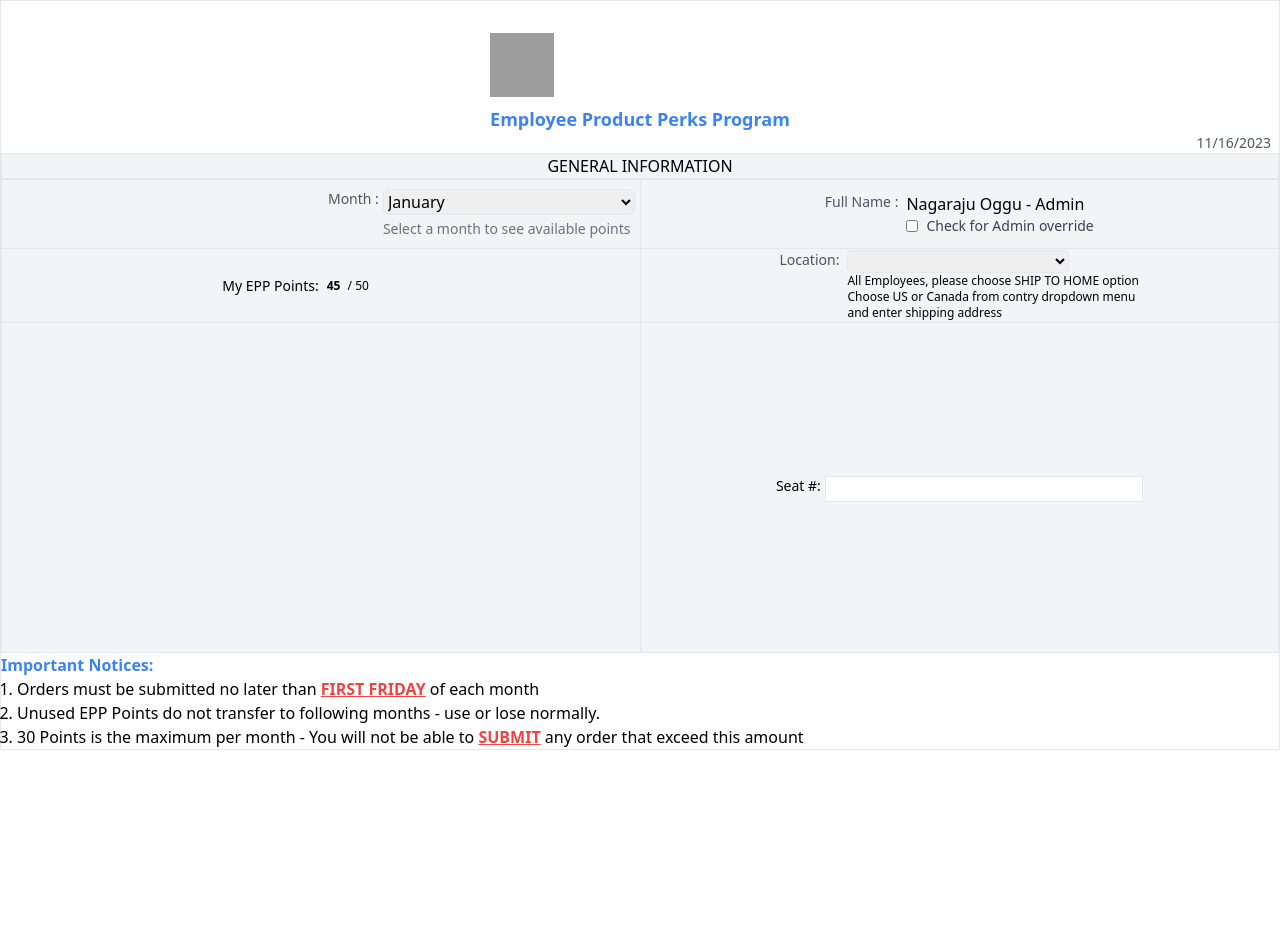
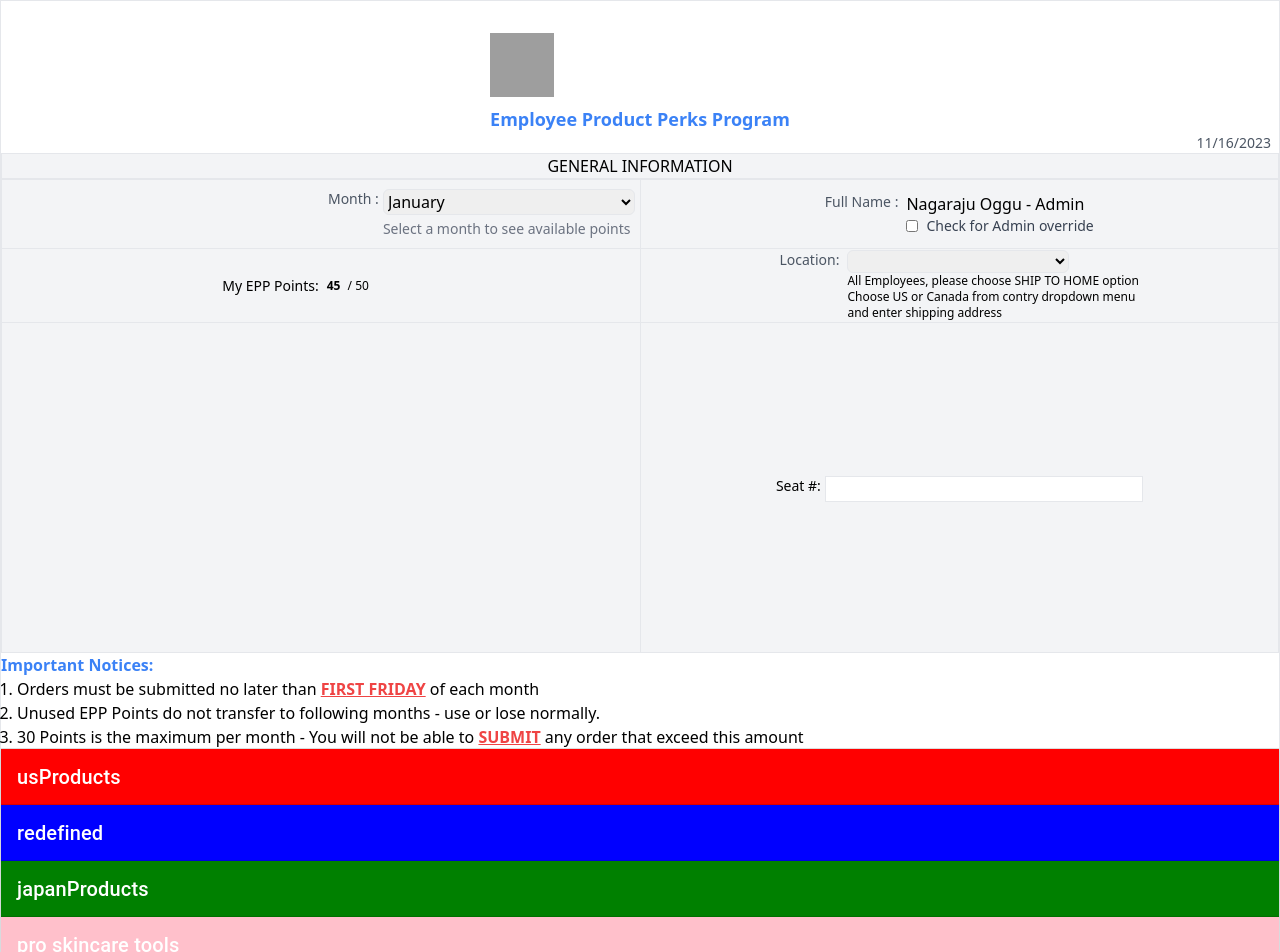
Before and after one commit to NagarajuOggu/employee-perks-app, a React (Create React App) app in the folder client/: page / in a window 1280 px wide. Shown: the top 952 px of the page. Before the commit the page ends 800 px from the top, so only its background shows below. Built offline with nearby package versions, Linux system fonts and the light colour scheme; grey boxes are pictures that could not be loaded.

Commit message:
products and product details pages

```diff
--- a/client/package.json
+++ b/client/package.json
@@ -3,6 +3,9 @@
   "version": "0.1.0",
   "private": true,
   "dependencies": {
+    "@emotion/react": "^11.11.1",
+    "@emotion/styled": "^11.11.0",
+    "@mui/material": "^5.14.18",
     "@testing-library/jest-dom": "^5.17.0",
     "@testing-library/react": "^13.4.0",
     "@testing-library/user-event": "^13.5.0",
@@ -41,6 +44,7 @@
     ]
   },
   "devDependencies": {
+    "sass": "^1.69.5",
     "tailwindcss": "^3.3.5"
   }
 }
--- a/client/src/components/Container.tsx
+++ b/client/src/components/Container.tsx
@@ -1,5 +1,5 @@
-import React from 'react';
-import Instructions from './Instructions';
+import Instructions from "./Instructions";
+import Products from "./products";
 
 function Container() {
   const currentDate = new Date().toLocaleDateString();
@@ -7,16 +7,19 @@ function Container() {
   return (
     <div className="container mx-auto  border">
       <div className="flex flex-col items-center mt-8">
-        <div className="text-center" >
+        <div className="text-center">
           <img src="logo.png" alt="Logo" className="w-16 h-16 mb-2" />
-          <p className="text-lg font-bold text-blue-500">Employee Product Perks Program</p>
+          <p className="text-lg font-bold text-blue-500">
+            Employee Product Perks Program
+          </p>
         </div>
 
-        <div className="mr-2 text-sm text-gray-600 self-end">
-          {currentDate}
-        </div>
+        <div className="mr-2 text-sm text-gray-600 self-end">{currentDate}</div>
       </div>
-      <div className="general-info text-center border bg-gray-100"> GENERAL INFORMATION</div>
+      <div className="general-info text-center border bg-gray-100">
+        {" "}
+        GENERAL INFORMATION
+      </div>
 
       <div className="perks-container mx-auto">
         <table className="w-full border bg-gray-100">
@@ -24,10 +27,13 @@ function Container() {
             <tr>
               <td className="border w-1/2 box-border">
                 <div className="flex flex-row justify-end m-2 ">
-                  <label htmlFor="month" className="text-sm font-medium text-gray-600">
+                  <label
+                    htmlFor="month"
+                    className="text-sm font-medium text-gray-600"
+                  >
                     Month :
                   </label>
-                  <div className='flex flex-col'>
+                  <div className="flex flex-col">
                     <select
                       id="month"
                       name="month"
@@ -44,17 +50,19 @@ function Container() {
                       <option value="January">January</option>
                       <option value="January">January</option>
                     </select>
-                    <p className="text-sm text-gray-500 mt-1 text-right mr-auto ml-1">Select a month to see available points</p>
+                    <p className="text-sm text-gray-500 mt-1 text-right mr-auto ml-1">
+                      Select a month to see available points
+                    </p>
                   </div>
                 </div>
-
               </td>
 
-
               <td className="border w-1/2">
-
                 <div className="flex flex-row justify-center">
-                  <label htmlFor="fullName" className="text-sm font-medium text-gray-600">
+                  <label
+                    htmlFor="fullName"
+                    className="text-sm font-medium text-gray-600"
+                  >
                     Full Name :
                   </label>
                   <div className="flex flex-col ml-2">
@@ -66,7 +74,10 @@ function Container() {
                         name="checkbox"
                         className="form-checkbox h-3 w-3 text-indigo-600"
                       />
-                      <label htmlFor="checkbox" className="ml-2 text-sm text-gray-700">
+                      <label
+                        htmlFor="checkbox"
+                        className="ml-2 text-sm text-gray-700"
+                      >
                         Check for Admin override
                       </label>
                     </div>
@@ -75,26 +86,37 @@ function Container() {
               </td>
             </tr>
             <tr>
-              <td className='border w-1/2'>
-                <div className='flex flex-row justify-center items-center'>
-                  <p className="text-sm font-medium text-right w-1/2">My EPP Points:</p>
+              <td className="border w-1/2">
+                <div className="flex flex-row justify-center items-center">
+                  <p className="text-sm font-medium text-right w-1/2">
+                    My EPP Points:
+                  </p>
                   <p className="text-xs w-1/2 ml-1">
-                    <span className='font-bold px-1'>45</span> / <span>50</span>
+                    <span className="font-bold px-1">45</span> / <span>50</span>
                   </p>
                 </div>
               </td>
-              <td className='border w-1/2 box-border'>
+              <td className="border w-1/2 box-border">
                 <div className="flex flex-row w-full justify-center">
-                  <label htmlFor="location" className="text-sm font-medium text-gray-600 mb-1">
+                  <label
+                    htmlFor="location"
+                    className="text-sm font-medium text-gray-600 mb-1"
+                  >
                     Location:
                   </label>
                   <div className="flex flex-col ml-1">
-                    <select className="border rounded-md w-3/4 text-sm ml-1" id="location">
+                    <select
+                      className="border rounded-md w-3/4 text-sm ml-1"
+                      id="location"
+                    >
                       <option value="none"> </option>
                       <option value="ship-to-home"> SHIP TO HOME</option>
                     </select>
-                    <p className="text-xs ml-1 max-w-xs grow">All Employees, please choose SHIP TO HOME option<br />
-                      Choose US or Canada from contry dropdown menu<br /> and enter shipping address
+                    <p className="text-xs ml-1 max-w-xs grow">
+                      All Employees, please choose SHIP TO HOME option
+                      <br />
+                      Choose US or Canada from contry dropdown menu
+                      <br /> and enter shipping address
                     </p>
                   </div>
                 </div>
@@ -102,21 +124,31 @@ function Container() {
             </tr>
 
             <tr>
-              <td className="pt-2 border min-h-fit w-1/2"> {/* address form component */}
+              <td className="pt-2 border min-h-fit w-1/2">
+                {" "}
+                {/* address form component */}
                 <div className="h-80"></div>
               </td>
               <td className="pt-2 border w-1/2">
                 <div className="flex flex-row justify-center mb-1">
-                  <label htmlFor="seat#" className="text-sm  mb-1"> Seat #:</label>
-                  <input type="text" name="seat" id="seat#" className='border bg-white ml-1 w-1/2' />
+                  <label htmlFor="seat#" className="text-sm  mb-1">
+                    {" "}
+                    Seat #:
+                  </label>
+                  <input
+                    type="text"
+                    name="seat"
+                    id="seat#"
+                    className="border bg-white ml-1 w-1/2"
+                  />
                 </div>
               </td>
-
             </tr>
           </tbody>
         </table>
       </div>
       <Instructions />
+      <Products />
     </div>
   );
 }
--- /dev/null
+++ b/client/src/components/ProductDetail.tsx
@@ -0,0 +1,33 @@
+import React from 'react';
+import Accordion from '@mui/material/Accordion';
+import AccordionSummary from '@mui/material/AccordionSummary';
+import AccordionDetails from '@mui/material/AccordionDetails';
+import Typography from '@mui/material/Typography';
+
+const ProductDetails = ({item}:any) => {
+   console.log(item)
+  return (
+    <Accordion >
+          <AccordionSummary
+            style={{ backgroundColor: item?.color }}
+            className='flex justify-center'
+          >
+            <Typography variant="h6" className='text-white '>
+              {item?.category}
+            </Typography>
+          </AccordionSummary>
+          <AccordionDetails className="flex flex-col gap-4 p-0">
+            {item?.products.map((product:any, productIndex:any) => (
+              <div key={productIndex} className="grid grid-cols-2 gap-4 border-b-2 pt-3 pb-3">
+              <Typography className='bg-white flex align-middle'>({product.points} PTS){product.productName}</Typography>
+              <div className='flex items-end'>
+              <input type="text" name="seat" id="seat#" className='border bg-white ml-1 w-1/2' value={product.qty} />
+                   <span className='pl-1'>item(s)</span></div>
+            </div>
+            ))}
+          </AccordionDetails>
+        </Accordion>
+  );
+};
+
+export default ProductDetails;
--- /dev/null
+++ b/client/src/components/products.tsx
@@ -0,0 +1,86 @@
+import { useState } from "react";
+
+import ProductDetails from "./ProductDetail";
+
+const mockData = {
+  productsList: [
+    {
+      category: "usProducts",
+      color: "red",
+      products: [
+        {
+          productName: "productName",
+          points: "2points",
+          qty: 5,
+        },
+        {
+          productName: "productName",
+          points: "2points",
+          qty: 5,
+        },
+      ],
+    },
+    {
+      category: "redefined",
+      color: "blue",
+      products: [
+        {
+          productName: "productName",
+          points: "2points",
+          qty: 5,
+        },
+        {
+          productName: "productName",
+          points: "2points",
+          qty: 5,
+        },
+      ],
+    },
+    {
+      category: "japanProducts",
+      color: "green",
+      products: [
+        {
+          productName: "productName",
+          points: "2points",
+          qty: 5,
+        },
+        {
+          productName: "productName",
+          points: "2points",
+          qty: 5,
+        },
+      ],
+    },
+    {
+      category: "pro skincare tools",
+      color: "pink",
+      products: [
+        {
+          productName: "productName",
+          points: "2points",
+          qty: 5,
+        },
+        {
+          productName: "productName",
+          points: "2points",
+          qty: 5,
+        },
+      ],
+    },
+  ],
+};
+
+const Products = () => {
+  const [products,setProducts]=useState(mockData.productsList)
+  return (
+  <>
+      {products?.map((product: any, i: number) => {
+        return <ProductDetails item={product} key={i} />
+      })
+    }
+  </>
+  );
+};
+
+export default Products;
--- a/client/src/index.css
+++ b/client/src/index.css
@@ -1,3 +1,12 @@
 @tailwind base;
 @tailwind components;
 @tailwind utilities;
+
+.css-o4b71y-MuiAccordionSummary-content.Mui-expanded {
+    margin: 10px 0 !important;
+}
+
+.css-o4b71y-MuiAccordionSummary-content {
+    margin: 4px 0 !important;
+    justify-content: center;
+}
```
Also changed, not shown: 1 other file (tests, documents, lock files or other folders).
